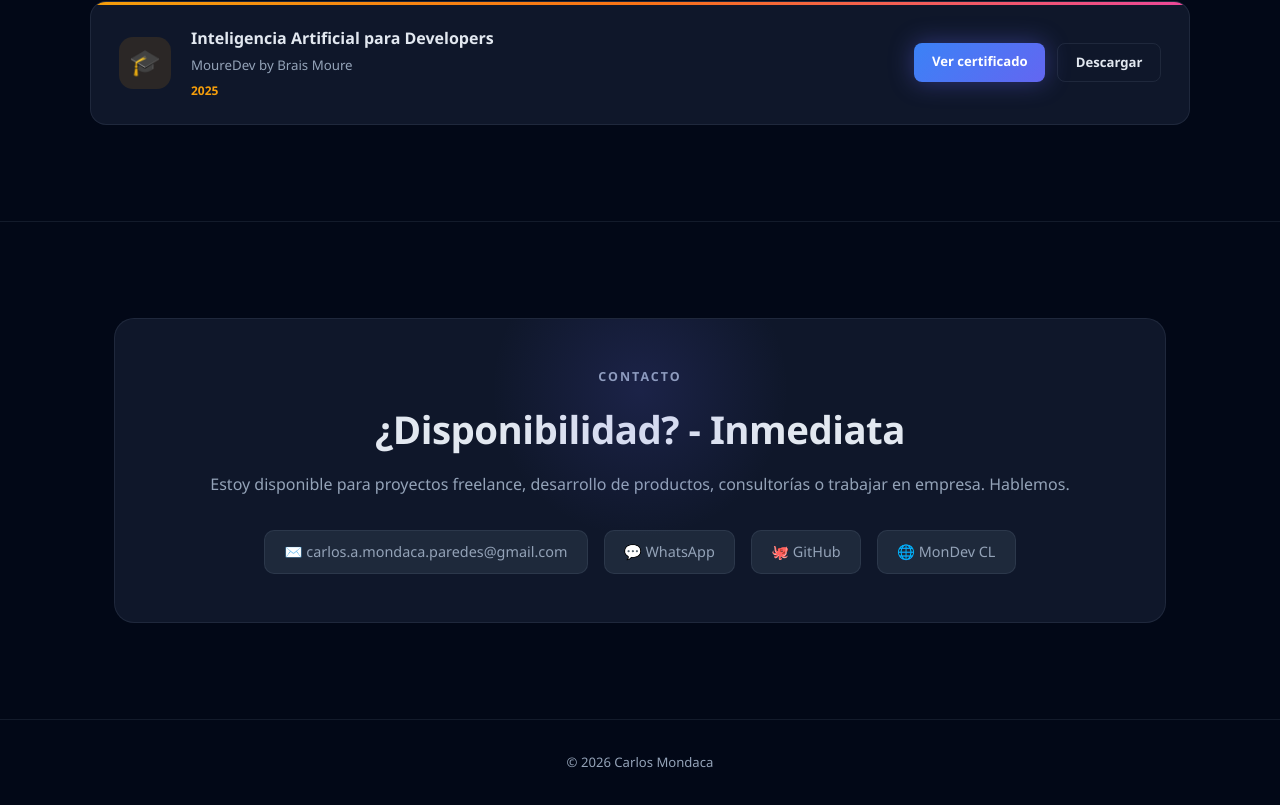
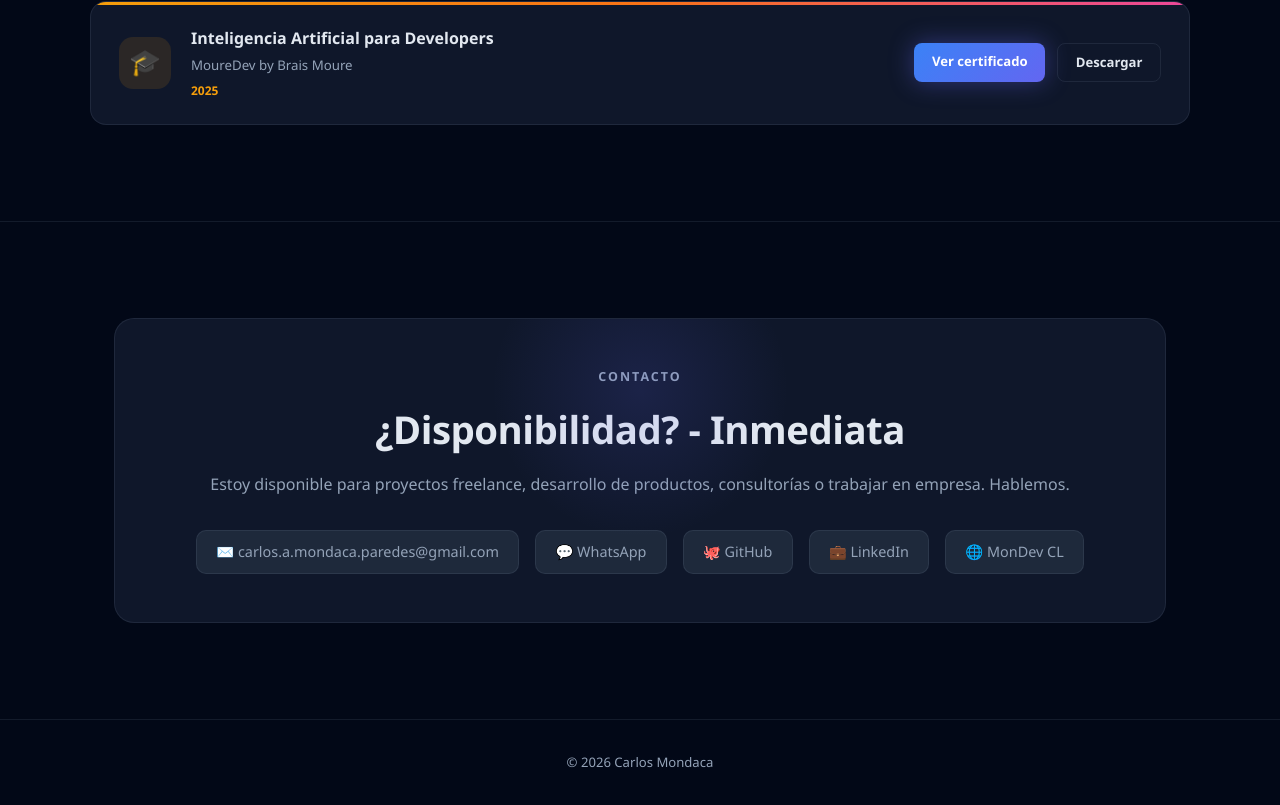
Before and after one commit to suburbaan/suburbaan.github.io, a plain HTML site: page index.html in a window 1280 px wide. Shown: the part 7227-8032 px from the top of the page. Drawn offline with Linux system fonts and the light colour scheme.

Commit message:
Feat: agregar LinkedIn en sección contacto

```diff
--- a/index.html
+++ b/index.html
@@ -731,6 +731,9 @@
         <a href="https://github.com/suburbaan" target="_blank" rel="noopener" class="contact-item">
           🐙 GitHub
         </a>
+        <a href="https://linkedin.com/in/carlos-mondaca-paredes" target="_blank" rel="noopener" class="contact-item">
+          💼 LinkedIn
+        </a>
         <a href="https://mondev.ddns.net" target="_blank" rel="noopener" class="contact-item">
           🌐 MonDev CL
         </a>
```
